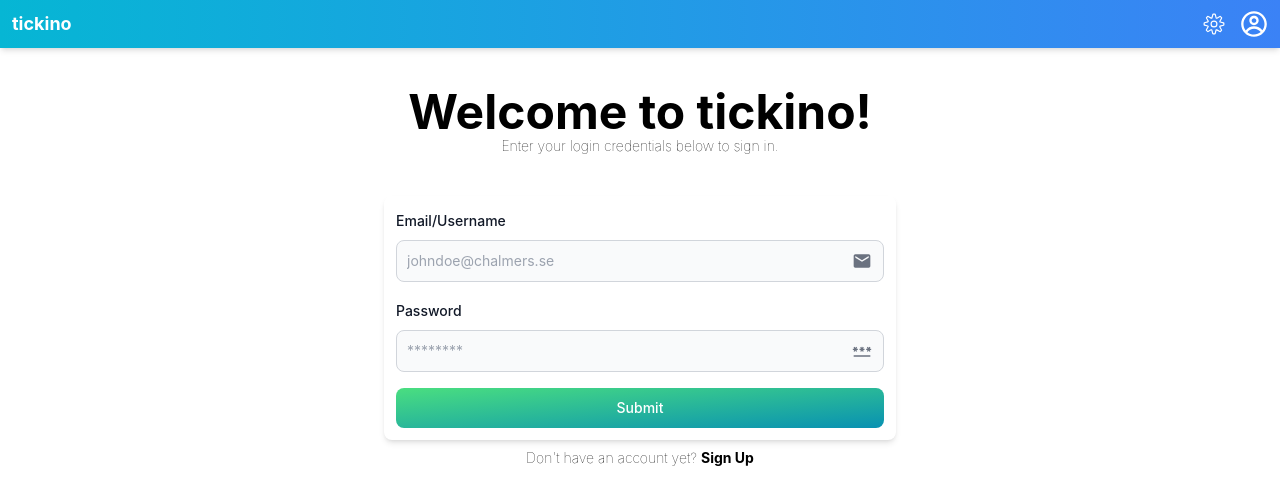
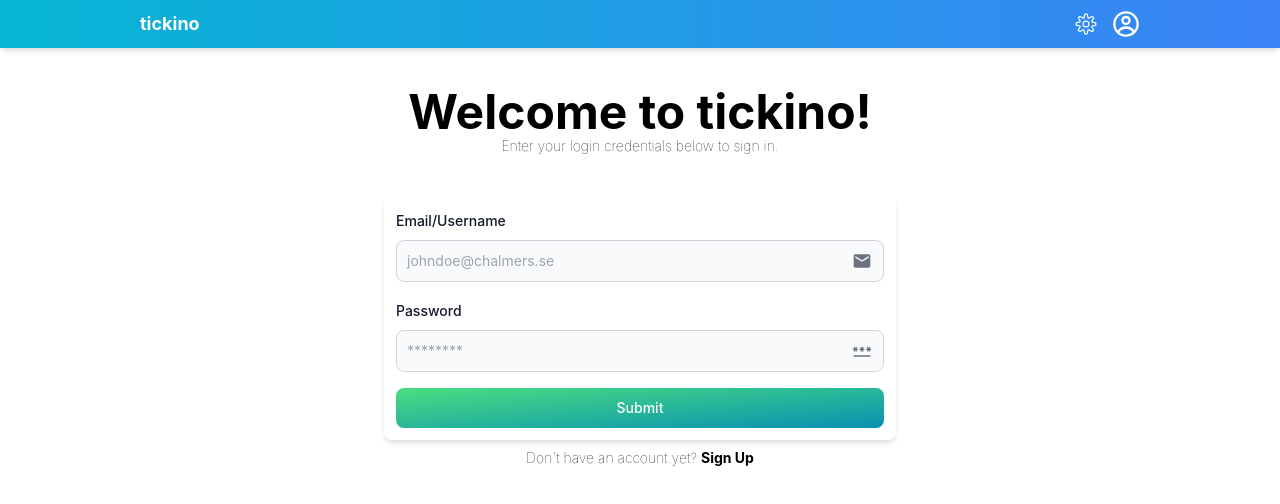
Before and after one commit to Kexon/DAT076, a React (Create React App) app in the folder client/: page /login in a window 1280 px wide. Shown: the top 504 px of the page. Built offline with nearby package versions, Linux system fonts and the light colour scheme; no server answers.

Commit message:
center buttons

```diff
--- a/client/src/components/NavBar.tsx
+++ b/client/src/components/NavBar.tsx
@@ -8,6 +8,7 @@ export default function NavBar() {
       className="w-vw mb-5 flex h-12 items-center justify-between bg-gradient-to-r from-cyan-500 to-blue-500 shadow-md lg:mb-10
 "
     >
+      <div className="mx-auto flex w-[1024px] justify-between">
         <Link
           className="pl-3 text-lg font-bold text-white transition ease-in-out hover:scale-120"
           to="/"
@@ -28,6 +29,7 @@ export default function NavBar() {
             <CgProfile className="h-7 w-7" />
           </button>
         </div>
+      </div>
     </nav>
   );
 }
```
Lines whose indentation alone changed are shown as unchanged.
